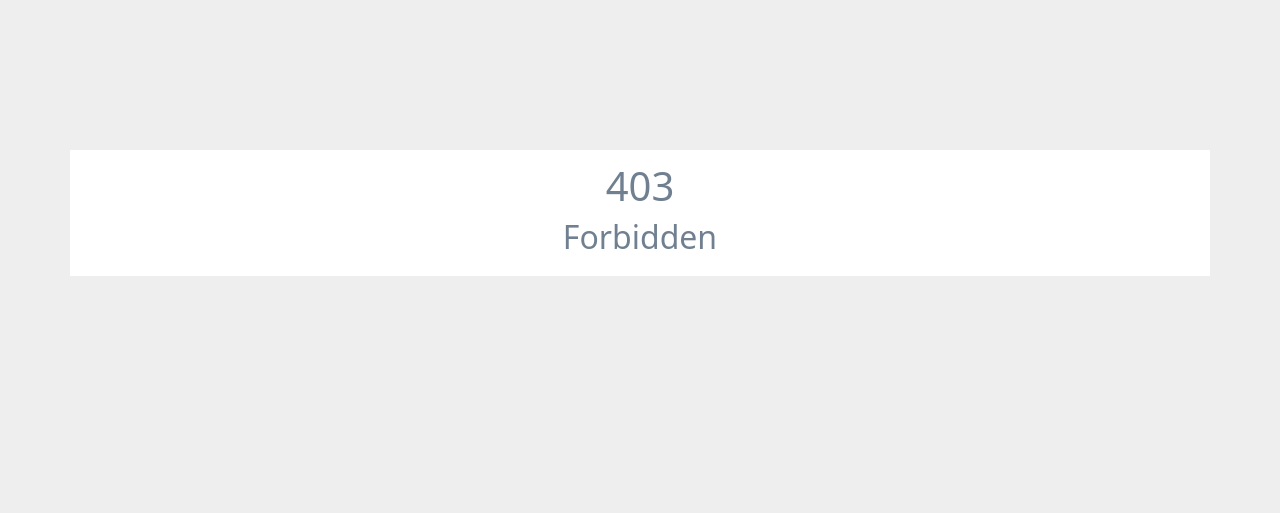
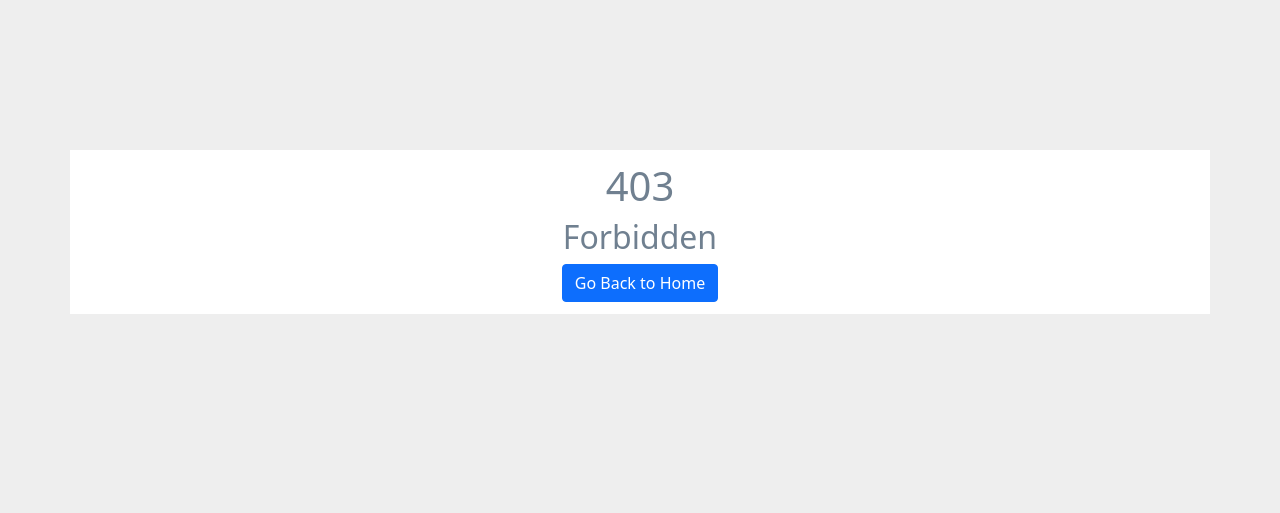
Before and after one commit to Dadangdut33/forum-sederhana, a PHP site: page /403.php in a window 1280 px wide. Shown: the top 513 px of the page. Run offline with PHP 8.4, Linux system fonts and the light colour scheme.

Commit message:
readme + back to home btn in 403 and 404

```diff
--- a/403.php
+++ b/403.php
@@ -33,6 +33,9 @@ session_start();
                         <div class="d-flex justify-content-center">
                             <h2>Forbidden</h2>
                         </div>
+                        <div class="d-flex justify-content-center">
+                            <a href="index.php" class="btn btn-primary">Go Back to Home</a>
+                        </div>
                     </div>
                 </div>
             </div>
--- a/404.php
+++ b/404.php
@@ -33,6 +33,9 @@ session_start();
                         <div class="d-flex justify-content-center">
                             <h2>Page Not Found</h2>
                         </div>
+                        <div class="d-flex justify-content-center">
+                            <a href="index.php" class="btn btn-primary">Go Back to Home</a>
+                        </div>
                     </div>
                 </div>
             </div>
```
Also changed, not shown: README.md.
